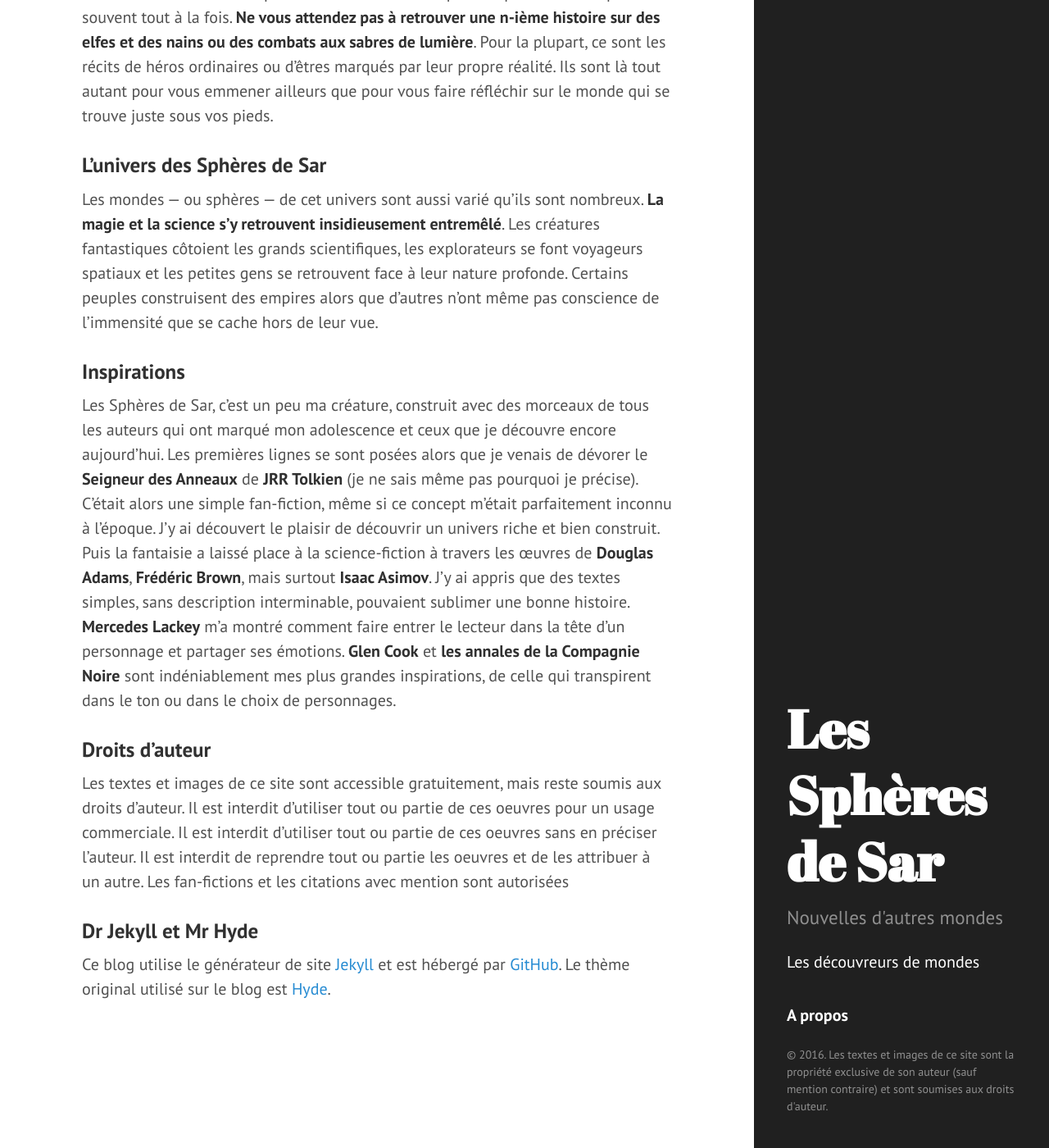
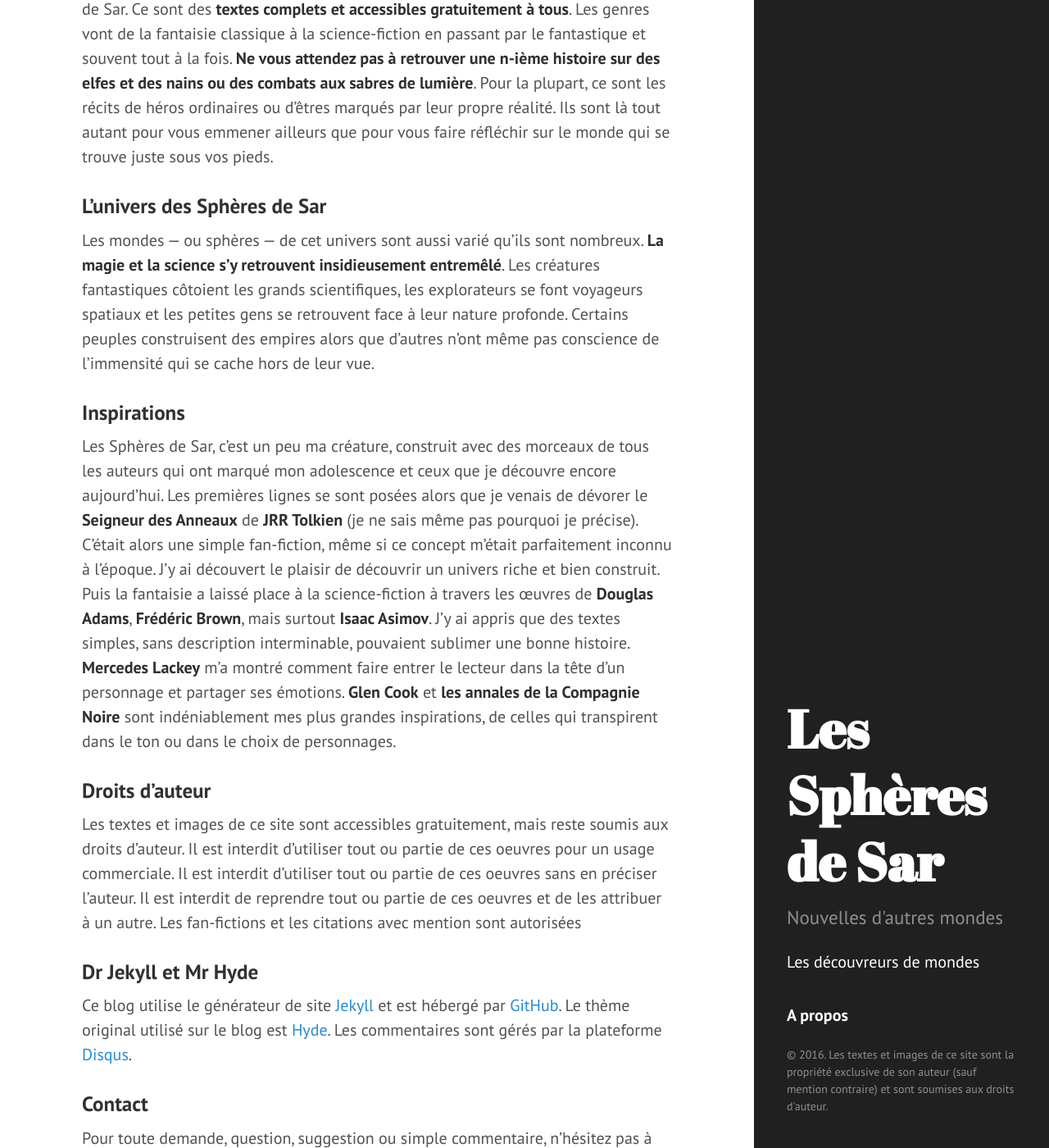
Before and after one commit to spheresdesar/shortstories, a Jekyll site: the page built from a-propos.md, in a window 1280 px wide and 1400 px high, scrolled down 411 px. Shown: the whole window at 82% size. Built offline with Jekyll 4.4.1, drawn with Linux system fonts in a browser that asks for light colours; some of the changed text lies outside the part shown.

Commit message:
Fix typo and add contact

```diff
--- a/a-propos.md
+++ b/a-propos.md
@@ -4,20 +4,26 @@ title: A propos
 ---
 
 > Moi c'est Alice Katovar. Je suis votre guide dans cet univers bien vaste et étrange. J'espère que vous prendrez autant de plaisir que moi à le parcourir.
+>
 > A.K.
 
 ### Le blog
 Ce blog regroupe des nouvelles inscrites dans un univers unique, celui des Sphères de Sar. Ce sont des **textes complets et accessibles gratuitement à tous**. Les genres vont de la fantaisie classique à la science-fiction en passant par le fantastique et souvent tout à la fois. **Ne vous attendez pas à retrouver une n-ième histoire sur des elfes et des nains ou des combats aux sabres de lumière**. Pour la plupart, ce sont les récits de héros ordinaires ou d'êtres marqués par leur propre réalité. Ils sont là tout autant pour vous emmener ailleurs que pour vous faire réfléchir sur le monde qui se trouve juste sous vos pieds.
 
 ### L'univers des Sphères de Sar
-Les mondes — ou sphères — de cet univers sont aussi varié qu'ils sont nombreux. **La magie et la science s'y retrouvent insidieusement entremêlé**. Les créatures fantastiques côtoient les grands scientifiques, les explorateurs se font voyageurs spatiaux et les petites gens se retrouvent face à leur nature profonde. Certains peuples construisent des empires alors que d'autres n'ont même pas conscience de l'immensité que se cache hors de leur vue.
+Les mondes — ou sphères — de cet univers sont aussi varié qu'ils sont nombreux. **La magie et la science s'y retrouvent insidieusement entremêlé**. Les créatures fantastiques côtoient les grands scientifiques, les explorateurs se font voyageurs spatiaux et les petites gens se retrouvent face à leur nature profonde. Certains peuples construisent des empires alors que d'autres n'ont même pas conscience de l'immensité qui se cache hors de leur vue.
 
 ### Inspirations
 Les Sphères de Sar, c'est un peu ma créature, construit avec des morceaux de tous les auteurs qui ont marqué mon adolescence et ceux que je découvre encore aujourd'hui.
-Les premières lignes se sont posées alors que je venais de dévorer le **Seigneur des Anneaux** de **JRR Tolkien** (je ne sais même pas pourquoi je précise). C'était alors une simple fan-fiction, même si ce concept m'était parfaitement inconnu à l'époque. J'y ai découvert le plaisir de découvrir un univers riche et bien construit. Puis la fantaisie a laissé place à la science-fiction à travers les œuvres de **Douglas Adams**, **Frédéric Brown**, mais surtout **Isaac Asimov**. J'y ai appris que des textes simples, sans description interminable, pouvaient sublimer une bonne histoire. **Mercedes Lackey** m'a montré comment faire entrer le lecteur dans la tête d'un personnage et partager ses émotions. **Glen Cook** et **les annales de la Compagnie Noire** sont indéniablement mes plus grandes inspirations, de celle qui transpirent dans le ton ou dans le choix de personnages.
+Les premières lignes se sont posées alors que je venais de dévorer le **Seigneur des Anneaux** de **JRR Tolkien** (je ne sais même pas pourquoi je précise). C'était alors une simple fan-fiction, même si ce concept m'était parfaitement inconnu à l'époque. J'y ai découvert le plaisir de découvrir un univers riche et bien construit. Puis la fantaisie a laissé place à la science-fiction à travers les œuvres de **Douglas Adams**, **Frédéric Brown**, mais surtout **Isaac Asimov**. J'y ai appris que des textes simples, sans description interminable, pouvaient sublimer une bonne histoire. **Mercedes Lackey** m'a montré comment faire entrer le lecteur dans la tête d'un personnage et partager ses émotions. **Glen Cook** et **les annales de la Compagnie Noire** sont indéniablement mes plus grandes inspirations, de celles qui transpirent dans le ton ou dans le choix de personnages.
 
 ### Droits d'auteur
-Les textes et images de ce site sont accessible gratuitement, mais reste soumis aux droits d'auteur. Il est interdit d'utiliser tout ou partie de ces oeuvres pour un usage commerciale. Il est interdit d'utiliser tout ou partie de ces oeuvres sans en préciser l'auteur. Il est interdit de reprendre tout ou partie les oeuvres et de les attribuer à un autre. Les fan-fictions et les citations avec mention sont autorisées
+Les textes et images de ce site sont accessibles gratuitement, mais reste soumis aux droits d'auteur. Il est interdit d'utiliser tout ou partie de ces oeuvres pour un usage commerciale. Il est interdit d'utiliser tout ou partie de ces oeuvres sans en préciser l'auteur. Il est interdit de reprendre tout ou partie de ces oeuvres et de les attribuer à un autre. Les fan-fictions et les citations avec mention sont autorisées
 
 ### Dr Jekyll et Mr Hyde
-Ce blog utilise le générateur de site [Jekyll](https://jekyllrb.com/) et est hébergé par [GitHub](https://github.com/). Le thème original utilisé sur le blog est [Hyde](http://hyde.getpoole.com/).
+Ce blog utilise le générateur de site [Jekyll](https://jekyllrb.com/) et est hébergé par [GitHub](https://github.com/).
+Le thème original utilisé sur le blog est [Hyde](http://hyde.getpoole.com/).
+Les commentaires sont gérés par la plateforme [Disqus](disqus.com).
+
+### Contact
+Pour toute demande, question, suggestion ou simple commentaire, n'hésitez pas à me contacter par mail : [spheresdesar@gmail.com](spheresdesar@gmail.com)
```
